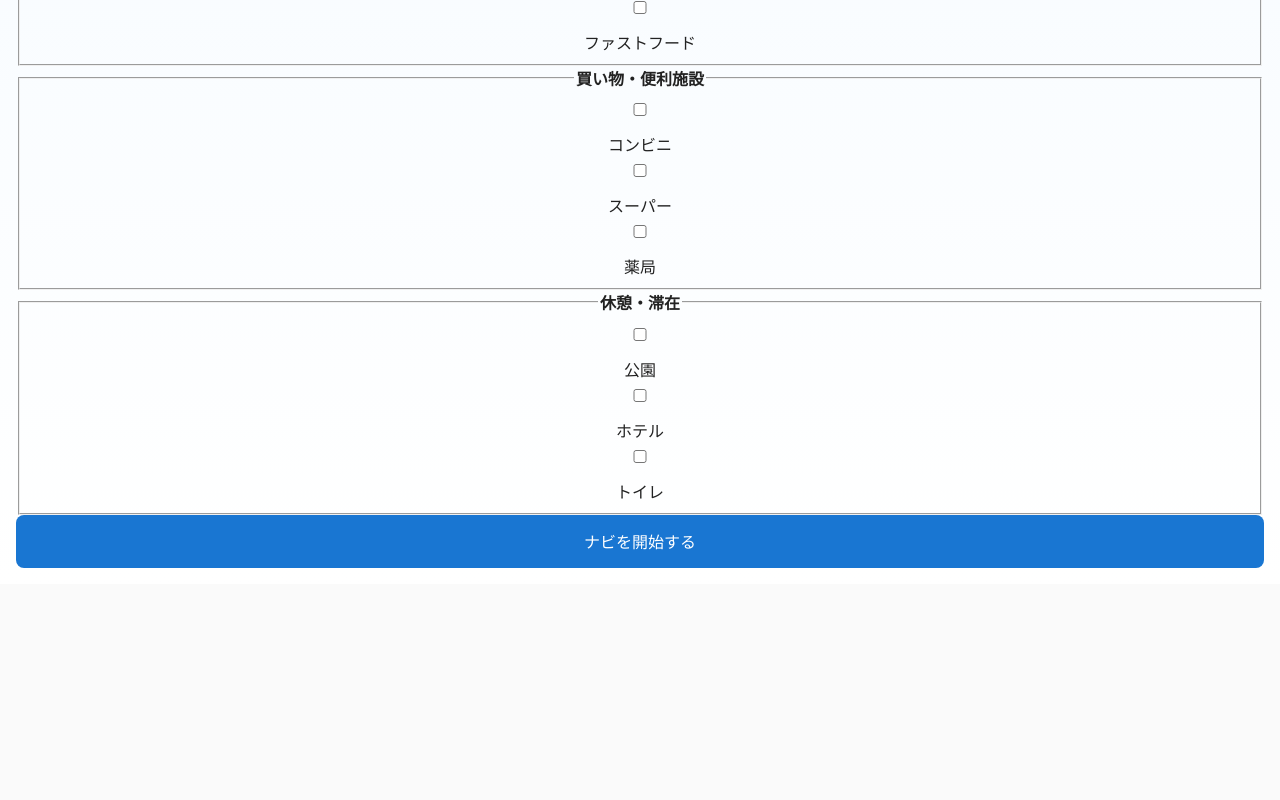
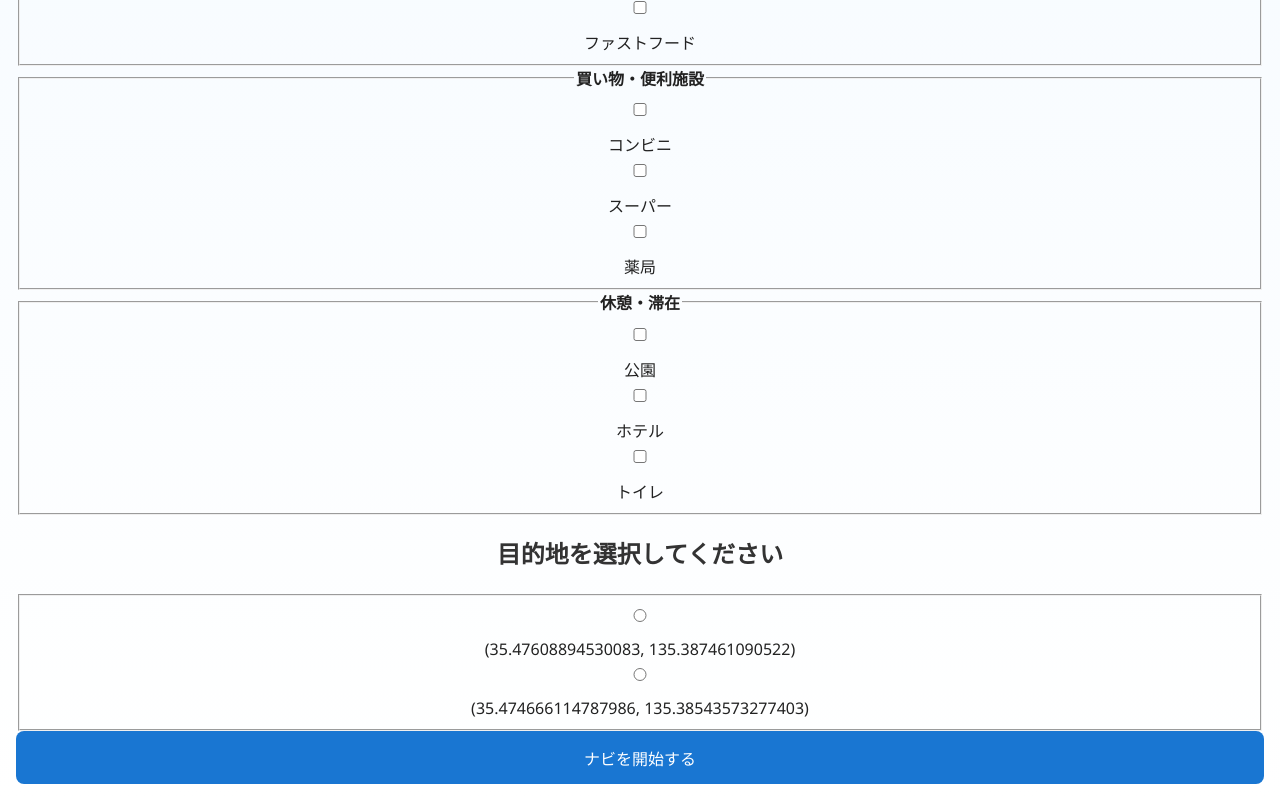
Before and after one commit to iwle2004/E-Bike, a React (Create React App) app: page /map in a window 1280 px wide. Shown: the part 737-1537 px from the top of the page. Before the commit the page ends 1321 px from the top, so only its background shows below. Built offline with nearby package versions, Linux system fonts and the light colour scheme; no server answers.

Commit message:
目的地選択機能追加

```diff
--- a/src/assets/MapPage.js
+++ b/src/assets/MapPage.js
@@ -26,7 +26,7 @@ function MapPage() {
   }, []);
 
   // 📡 ナビゲーション開始リクエスト
-  const runNavigation = async (tags) => {
+  const runNavigation = async (tags, endLocation) => {
   const apiUrl = process.env.REACT_APP_API_URL;
   const baseUrl = apiUrl || "http://localhost:5000";
 
@@ -34,7 +34,11 @@ function MapPage() {
     const res = await fetch(`${baseUrl}/run-navigation`, {
       method: "POST",
       headers: { "Content-Type": "application/json" },
-        body: JSON.stringify({ tags, currentLocation }), // ✅ 現在地も送信
+      body: JSON.stringify({
+        tags,
+        currentLocation,
+        endLocation
+      }),
     });
 
     const json = await res.json();
--- a/src/assets/TagSelector.js
+++ b/src/assets/TagSelector.js
@@ -25,22 +25,32 @@ const tagGroups = {
   ],
 };
 
+const endpointGroups = [
+  { lat: 35.47608894530083, lon: 135.387461090522 }, //赤れんが博物館
+  { lat: 35.474666114787986, lon: 135.38543573277403 }, //赤レンガパーク
+];
+
 const TagSelector = ({ onRunNavigation }) => {
   const [selectedTags, setSelectedTags] = useState([]);
+  const [selectedEndpoint, setSelectedEndpoint] = useState(null);
 
-  const handleChange = (tagStr) => {
+  const handleTagChange = (tagStr) => {
     setSelectedTags((prev) =>
       prev.includes(tagStr) ? prev.filter((t) => t !== tagStr) : [...prev, tagStr]
     );
   };
 
+  const handleDestinationChange = (index) => {
+    setSelectedEndpoint(endpointGroups[index]);
+  };
+
   const handleSubmit = () => {
-    onRunNavigation(selectedTags);
+    onRunNavigation(selectedTags, selectedEndpoint);
   };
 
   return (
     <div>
-      <h2>行きたい場所を選んでください</h2>
+      <h2>行きたい場所のカテゴリを選んでください</h2>
       {Object.entries(tagGroups).map(([group, tags]) => (
         <fieldset key={group}>
           <legend><strong>{group}</strong></legend>
@@ -51,7 +61,7 @@ const TagSelector = ({ onRunNavigation }) => {
                 <input
                   type="checkbox"
                   checked={selectedTags.includes(tagStr)}
-                  onChange={() => handleChange(tagStr)}
+                  onChange={() => handleTagChange(tagStr)}
                 />
                 {label}
               </label>
@@ -59,6 +69,26 @@ const TagSelector = ({ onRunNavigation }) => {
           })}
         </fieldset>
       ))}
+
+      <h2>目的地を選択してください</h2>
+      <fieldset>
+        {endpointGroups.map((coords, index) => (
+          <label key={index} style={{ display: "block" }}>
+            <input
+              type="radio"
+              name="endLocation"
+              checked={
+                selectedEndpoint &&
+                selectedEndpoint.lat === coords.lat &&
+                selectedEndpoint.lon === coords.lon
+              }
+              onChange={() => handleDestinationChange(index)}
+            />
+            ({coords.lat}, {coords.lon})
+          </label>
+        ))}
+      </fieldset>
+
       <button onClick={handleSubmit}>ナビを開始する</button>
     </div>
   );
```
Also changed, not shown: 2 other files (tests, documents, lock files or other folders). Lines whose indentation alone changed are shown as unchanged.
